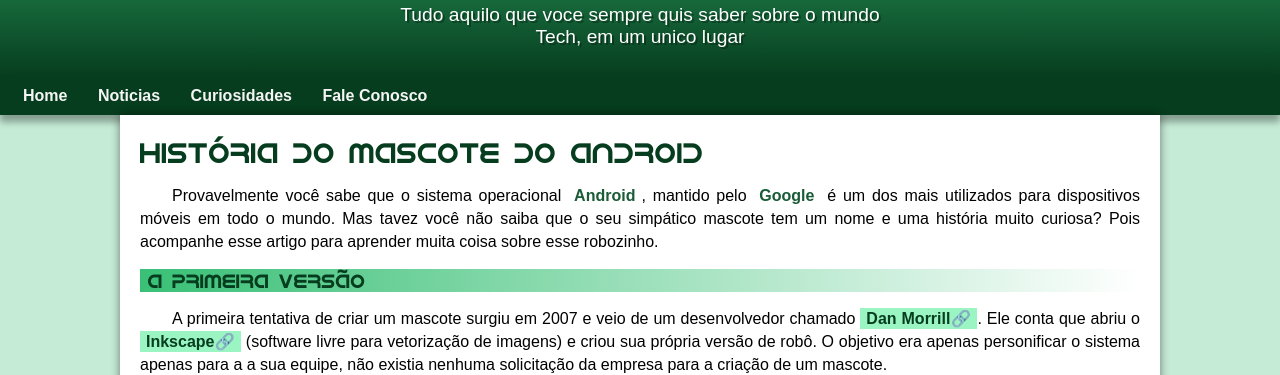
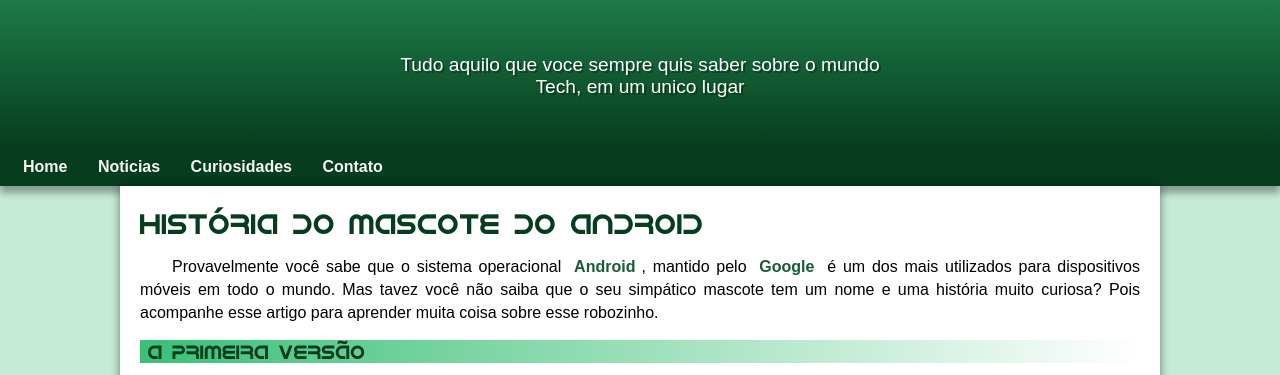
Before and after one commit to sergiofppo/projeito_android, a plain HTML site: page index.html in a window 1280 px wide. Shown: the part 113-488 px from the top of the page. Drawn offline with Linux system fonts and the light colour scheme.

Commit message:
problema de padding corrigido

```diff
--- a/index.html
+++ b/index.html
@@ -16,7 +16,7 @@
         <a href="#">Home</a>
         <a href="#">Noticias</a>
         <a href="#">Curiosidades</a>
-        <a href="#">Fale Conosco</a>
+        <a href="#">Contato</a>
     </nav>
 <main>
     <article>
--- a/style/style.css
+++ b/style/style.css
@@ -59,7 +59,7 @@ header > p {
     padding-right: 10px;
     padding-left: 10px;
     margin: auto;
-    margin-bottom: 20px;
+    padding: 50px;
     text-shadow: 2px 2px 0px rgba(0, 0, 0, 0.322);
     font-weight: normal;
 }
```
